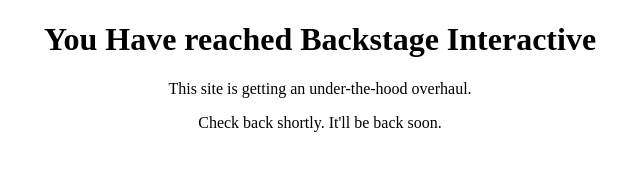
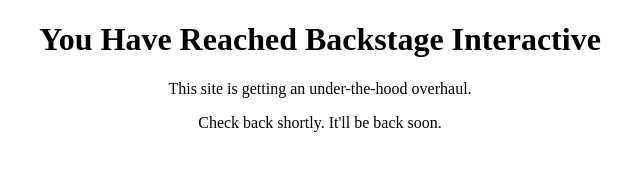
Before and after one commit to BackstageInteractive/bi-overhaul, a plain HTML site: page index.html in a window 1280 px wide. Shown: the whole page, without its empty margins (320-960 px from the left). Drawn offline with Linux system fonts and the light colour scheme.

Commit message:
Update title

```diff
--- a/index.html
+++ b/index.html
@@ -23,7 +23,7 @@
             <p class="browsehappy">You are using an <strong>outdated</strong> browser. Please <a href="#">upgrade your browser</a> to improve your experience.</p>
         <![endif]-->
         <div class="main">
-            <h1>You Have reached Backstage Interactive</h1>
+            <h1>You Have Reached Backstage Interactive</h1>
 
             <p>This site is getting an under-the-hood overhaul.</p>
 
```
